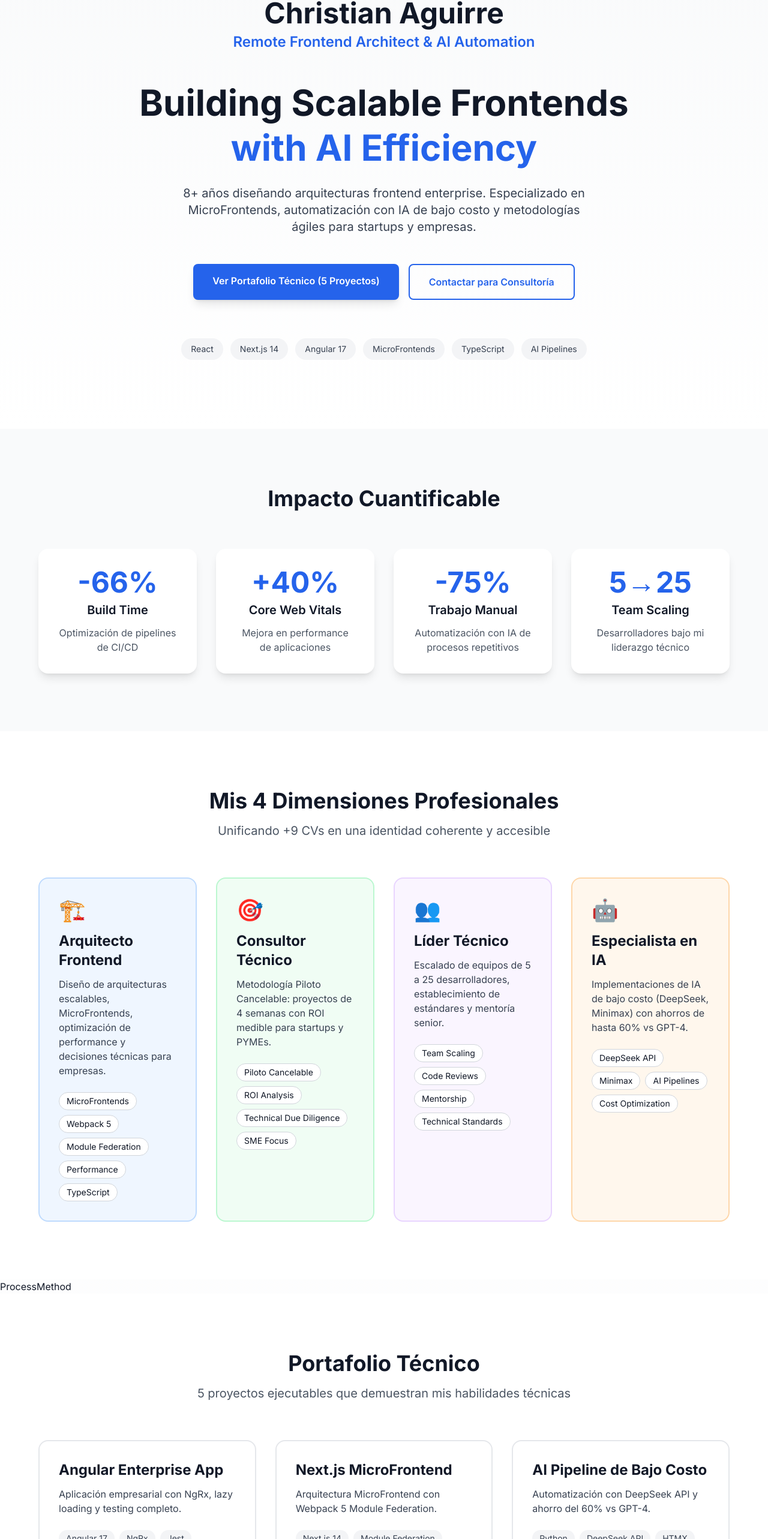
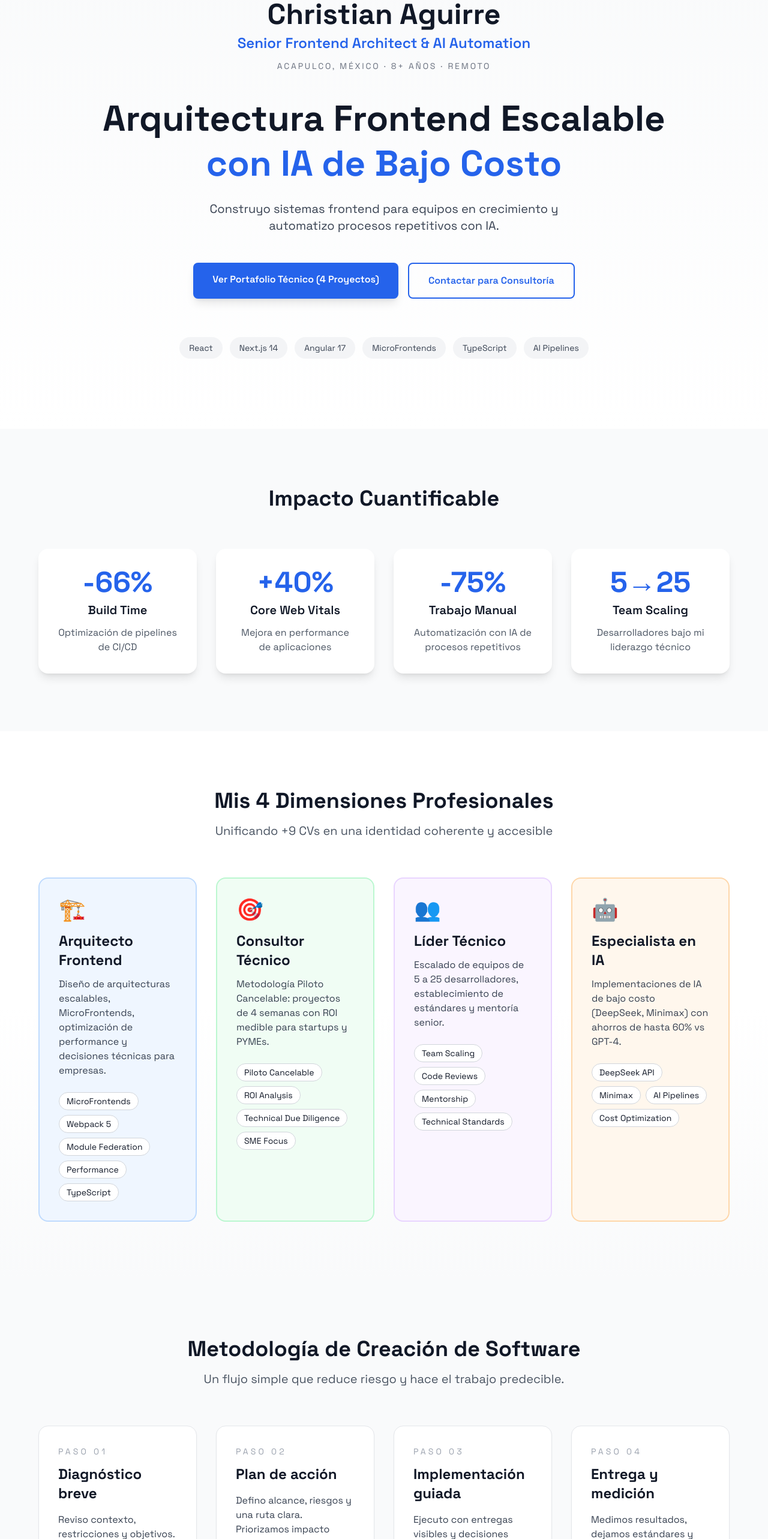
Before and after one commit to chrishiotech/christian-aguirre-landing, a Next.js app: page / in a window 1280 px wide. Shown: the part 158-2724 px from the top of the page at 60% size. Built offline with nearby package versions, Linux system fonts and the light colour scheme.

Commit message:
Implement animations, update fonts, and enhance section content across the landing page

```diff
--- a/src/app/globals.css
+++ b/src/app/globals.css
@@ -21,3 +21,23 @@ body {
 html {
 	scroll-behavior: smooth;
 }
+
+@keyframes fadeUp {
+	from {
+		opacity: 0;
+		transform: translateY(12px);
+	}
+	to {
+		opacity: 1;
+		transform: translateY(0);
+	}
+}
+
+@layer utilities {
+	.animate-fade-up {
+		animation: fadeUp 0.8s ease-out both;
+	}
+	.animate-fade-up-slow {
+		animation: fadeUp 1.2s ease-out both;
+	}
+}
--- a/src/app/layout.tsx
+++ b/src/app/layout.tsx
@@ -1,17 +1,19 @@
 import type { Metadata } from "next";
-import { Inter, JetBrains_Mono } from "next/font/google";
+import { Space_Grotesk, IBM_Plex_Mono } from "next/font/google";
 import "./globals.css";
 import Header from "@/components/Header";
 import Footer from "@/components/Footer";
 
-const inter = Inter({
+const spaceGrotesk = Space_Grotesk({
 	subsets: ["latin"],
-	variable: "--font-inter",
+	weight: ["400", "500", "600", "700"],
+	variable: "--font-space-grotesk",
 });
 
-const jetbrainsMono = JetBrains_Mono({
+const ibmPlexMono = IBM_Plex_Mono({
 	subsets: ["latin"],
-	variable: "--font-jetbrains",
+	weight: ["400", "600"],
+	variable: "--font-ibm-plex-mono",
 });
 
 export const metadata: Metadata = {
@@ -26,7 +28,10 @@ export default function RootLayout({
 	children: React.ReactNode;
 }) {
 	return (
-		<html lang="es" className={`${inter.variable} ${jetbrainsMono.variable}`}>
+		<html
+			lang="es"
+			className={`${spaceGrotesk.variable} ${ibmPlexMono.variable}`}
+		>
 			<body className="font-sans antialiased">
 				<Header />
 				<main>{children}</main>
--- a/src/components/Footer.tsx
+++ b/src/components/Footer.tsx
@@ -47,7 +47,7 @@ export default function Footer() {
 								<span>GitHub (Código Abierto)</span>
 							</a>
 							<a
-								href="mailto:tu-email@ejemplo.com"
+								href="mailto:contacto@christianaguirre.dev"
 								className="flex items-center gap-3 text-gray-300 hover:text-white transition"
 							>
 								<span className="text-lg">✉️</span>
--- a/src/sections/CTAPrimary.tsx
+++ b/src/sections/CTAPrimary.tsx
@@ -1,11 +1,17 @@
-type SectionProps = { mode: string };
-
 export default function CTAPrimary() {
 	return (
-		<section data-section="cta-primary">
-			<header>
-				<h2>CTAPrimary</h2>
-			</header>
+		<section className="py-20 px-6 bg-primary">
+			<div className="max-w-4xl mx-auto text-center text-white">
+				<h2 className="text-4xl font-bold mb-6">
+					Hablemos de tu siguiente entrega crítica
+				</h2>
+				<a
+					href="mailto:contacto@christianaguirre.dev"
+					className="inline-flex items-center justify-center px-10 py-4 bg-white text-primary font-semibold rounded-lg shadow-lg hover:bg-gray-100 transition"
+				>
+					Agendar una llamada
+				</a>
+			</div>
 		</section>
 	);
 }
--- a/src/sections/CapabilitiesServices.tsx
+++ b/src/sections/CapabilitiesServices.tsx
@@ -56,7 +56,7 @@ export default function CapabilitiesServices() {
 	];
 
 	return (
-		<section className="py-24 px-6 bg-white">
+		<section className="py-24 px-6 bg-gradient-to-b from-white via-white to-gray-50">
 			<div className="max-w-6xl mx-auto">
 				<h2 className="text-4xl font-bold text-gray-900 text-center mb-4">
 					Mis 4 Dimensiones Profesionales
--- a/src/sections/DifferentiatorsPhilosophy.tsx
+++ b/src/sections/DifferentiatorsPhilosophy.tsx
@@ -1,11 +1,56 @@
-type SectionProps = { mode: string };
-
 export default function DifferentiatorsPhilosophy() {
 	return (
-		<section data-section="differentiators-philosophy">
-			<header>
-				<h2>DifferentiatorsPhilosophy</h2>
-			</header>
+		<section id="philosophy" className="py-24 px-6 bg-white">
+			<div className="max-w-5xl mx-auto">
+				<header className="mb-10">
+					<h2 className="text-4xl font-bold text-gray-900">
+						Filosofía de Trabajo
+					</h2>
+				</header>
+
+				<div className="space-y-6 text-lg text-gray-700 leading-relaxed">
+					<p>
+						Busco claridad antes de velocidad. Prefiero acuerdos simples,
+						medibles y sostenibles, incluso cuando el plazo es corto.
+					</p>
+					<p>
+						No trabajo con humo técnico. Cada decisión tiene un impacto en
+						mantenimiento, equipo y costos; por eso documento el porqué, no solo
+						el qué.
+					</p>
+					<p>
+						La calidad no es un extra. Es la forma más directa de proteger el
+						tiempo del negocio y del equipo.
+					</p>
+				</div>
+
+				<div className="mt-12 grid grid-cols-1 md:grid-cols-3 gap-6">
+					{[
+						{
+							title: "Software Creation Methodology",
+							body: "Objetivos claros, entregas visibles y ciclos cortos.",
+						},
+						{
+							title: "Clean Code como norma",
+							body: "Legibilidad antes de complejidad. Código que otros puedan mantener.",
+						},
+						{
+							title: "Respeto por el contexto",
+							body: "Soluciones ajustadas a presupuesto, equipo y realidad operativa.",
+						},
+					].map((item) => (
+						<div
+							key={item.title}
+							className="border border-gray-200 rounded-2xl p-6 bg-gray-50"
+						>
+							<h3 className="text-xl font-semibold text-gray-900 mb-3">
+								{item.title}
+							</h3>
+							<p className="text-gray-700">{item.body}</p>
+						</div>
+					))}
+				</div>
+			</div>
 		</section>
 	);
 }
--- a/src/sections/FooterContextual.tsx
+++ b/src/sections/FooterContextual.tsx
@@ -1,11 +1,25 @@
-type SectionProps = { mode: string };
-
 export default function FooterContextual() {
 	return (
-		<section data-section="footer-contextual">
-			<header>
-				<h2>FooterContextual</h2>
-			</header>
+		<section
+			data-section="footer-contextual"
+			className="py-16 px-6 bg-gray-50 border-t border-gray-200"
+		>
+			<div className="max-w-6xl mx-auto">
+				<div className="grid grid-cols-1 md:grid-cols-3 gap-8 text-sm text-gray-600">
+					<div>
+						<div className="text-gray-900 font-semibold mb-2">Disponibilidad</div>
+						<p>Proyectos remotos · LatAm / USA · Inicio rápido</p>
+					</div>
+					<div>
+						<div className="text-gray-900 font-semibold mb-2">Ubicación</div>
+						<p>Acapulco, México · Trabajo remoto global</p>
+					</div>
+					<div>
+						<div className="text-gray-900 font-semibold mb-2">Stack base</div>
+						<p>React · Next.js · Angular · TypeScript · MicroFrontends</p>
+					</div>
+				</div>
+			</div>
 		</section>
 	);
 }
--- a/src/sections/HeroPrimary.tsx
+++ b/src/sections/HeroPrimary.tsx
@@ -1,26 +1,26 @@
 export default function HeroPrimary() {
 	return (
-		<section className="min-h-screen flex flex-col justify-center items-center text-center px-6 bg-gradient-to-b from-gray-50 to-white">
-			{/* Logo/Iniciales */}
-			<div className="mb-12">
+		<section className="min-h-screen flex flex-col justify-center items-center text-center px-6 bg-gradient-to-b from-gray-50 to-white animate-fade-up">
+			<div className="mb-10">
 				<div className="text-5xl font-bold text-gray-900 mb-2">
 					Christian Aguirre
 				</div>
 				<div className="text-2xl text-primary font-semibold">
-					Remote Frontend Architect & AI Automation
+					Senior Frontend Architect & AI Automation
+				</div>
+				<div className="mt-3 text-sm uppercase tracking-[0.2em] text-gray-500">
+					Acapulco, México · 8+ años · Remoto
 				</div>
 			</div>
 
-			{/* Hero Text */}
 			<h1 className="text-6xl font-bold text-gray-900 mb-6 leading-tight">
-				Building Scalable Frontends
-				<span className="block text-primary">with AI Efficiency</span>
+				Arquitectura Frontend Escalable
+				<span className="block text-primary">con IA de Bajo Costo</span>
 			</h1>
 
 			<p className="text-xl text-gray-700 max-w-2xl mb-12">
-				8+ años diseñando arquitecturas frontend enterprise. Especializado en
-				MicroFrontends, automatización con IA de bajo costo y metodologías
-				ágiles para startups y empresas.
+				Construyo sistemas frontend para equipos en crecimiento y automatizo
+				procesos repetitivos con IA.
 			</p>
 
 			{/* CTAs */}
@@ -29,7 +29,7 @@ export default function HeroPrimary() {
 					href="#portfolio"
 					className="px-8 py-4 bg-primary text-white font-semibold rounded-lg hover:bg-primary-dark transition shadow-lg"
 				>
-					Ver Portafolio Técnico (5 Proyectos)
+					Ver Portafolio Técnico (4 Proyectos)
 				</a>
 				<a
 					href="#contact"
--- a/src/sections/ProcessMethod.tsx
+++ b/src/sections/ProcessMethod.tsx
@@ -1,11 +1,60 @@
-type SectionProps = { mode: string };
+export default function ProcessMethod() {
+	const steps = [
+		{
+			step: "01",
+			title: "Diagnóstico breve",
+			description:
+				"Reviso contexto, restricciones y objetivos. Alineamos expectativas en lenguaje simple.",
+		},
+		{
+			step: "02",
+			title: "Plan de acción",
+			description:
+				"Defino alcance, riesgos y una ruta clara. Priorizamos impacto sobre volumen.",
+		},
+		{
+			step: "03",
+			title: "Implementación guiada",
+			description:
+				"Ejecuto con entregas visibles y decisiones documentadas. Sin sorpresas.",
+		},
+		{
+			step: "04",
+			title: "Entrega y medición",
+			description:
+				"Medimos resultados, dejamos estándares y una base lista para escalar.",
+		},
+	];
 
-export default function ProcessMethod() {
 	return (
-		<section data-section="process-method">
-			<header>
-				<h2>ProcessMethod</h2>
-			</header>
+		<section id="method" className="py-24 px-6 bg-gray-50">
+			<div className="max-w-6xl mx-auto">
+				<header className="text-center mb-16">
+					<h2 className="text-4xl font-bold text-gray-900">
+						Metodología de Creación de Software
+					</h2>
+					<p className="text-xl text-gray-600 mt-4">
+						Un flujo simple que reduce riesgo y hace el trabajo predecible.
+					</p>
+				</header>
+
+				<ol className="grid grid-cols-1 md:grid-cols-2 lg:grid-cols-4 gap-8">
+					{steps.map((item) => (
+						<li
+							key={item.step}
+							className="bg-white border border-gray-200 rounded-2xl p-8 shadow-sm"
+						>
+							<div className="text-sm uppercase tracking-[0.3em] text-gray-400">
+								Paso {item.step}
+							</div>
+							<h3 className="text-2xl font-bold text-gray-900 mt-3 mb-4">
+								{item.title}
+							</h3>
+							<p className="text-gray-700">{item.description}</p>
+						</li>
+					))}
+				</ol>
+			</div>
 		</section>
 	);
 }
--- a/src/sections/ProofPortfolio.tsx
+++ b/src/sections/ProofPortfolio.tsx
@@ -18,6 +18,14 @@ export default function ProofPortfolio() {
 		},
 		{
 			id: 3,
+			name: "React Native Product App",
+			description:
+				"Aplicación móvil con arquitectura modular, navegación y estado predecible.",
+			tech: ["React Native", "TypeScript", "Testing Library"],
+			link: "https://github.com/chrishiotech/technical-portfolio/tree/main/03-react-native-app",
+		},
+		{
+			id: 4,
 			name: "AI Pipeline de Bajo Costo",
 			description: "Automatización con DeepSeek API y ahorro del 60% vs GPT-4.",
 			tech: ["Python", "DeepSeek API", "HTMX", "FastAPI"],
@@ -26,13 +34,16 @@ export default function ProofPortfolio() {
 	];
 
 	return (
-		<section id="portfolio" className="py-24 px-6 bg-white">
+		<section
+			id="portfolio"
+			className="py-24 px-6 bg-gradient-to-b from-white via-white to-gray-50"
+		>
 			<div className="max-w-6xl mx-auto">
 				<h2 className="text-4xl font-bold text-gray-900 text-center mb-4">
 					Portafolio Técnico
 				</h2>
 				<p className="text-xl text-gray-600 text-center mb-16">
-					5 proyectos ejecutables que demuestran mis habilidades técnicas
+					4 proyectos ejecutables que demuestran mis habilidades técnicas
 				</p>
 
 				<div className="grid grid-cols-1 md:grid-cols-3 gap-8 mb-12">
@@ -76,7 +87,7 @@ export default function ProofPortfolio() {
 						rel="noopener noreferrer"
 						className="px-8 py-4 bg-primary text-white font-semibold rounded-lg hover:bg-primary-dark transition inline-block"
 					>
-						Explorar los 5 Proyectos Completos
+						Explorar los 4 Proyectos Completos
 					</a>
 				</div>
 			</div>
--- a/tailwind.config.ts
+++ b/tailwind.config.ts
@@ -31,8 +31,8 @@ const config: Config = {
         }
       },
       fontFamily: {
-        sans: ['var(--font-inter)'],
-        mono: ['var(--font-jetbrains)'],
+        sans: ['var(--font-space-grotesk)'],
+        mono: ['var(--font-ibm-plex-mono)'],
       },
     },
   },
```
